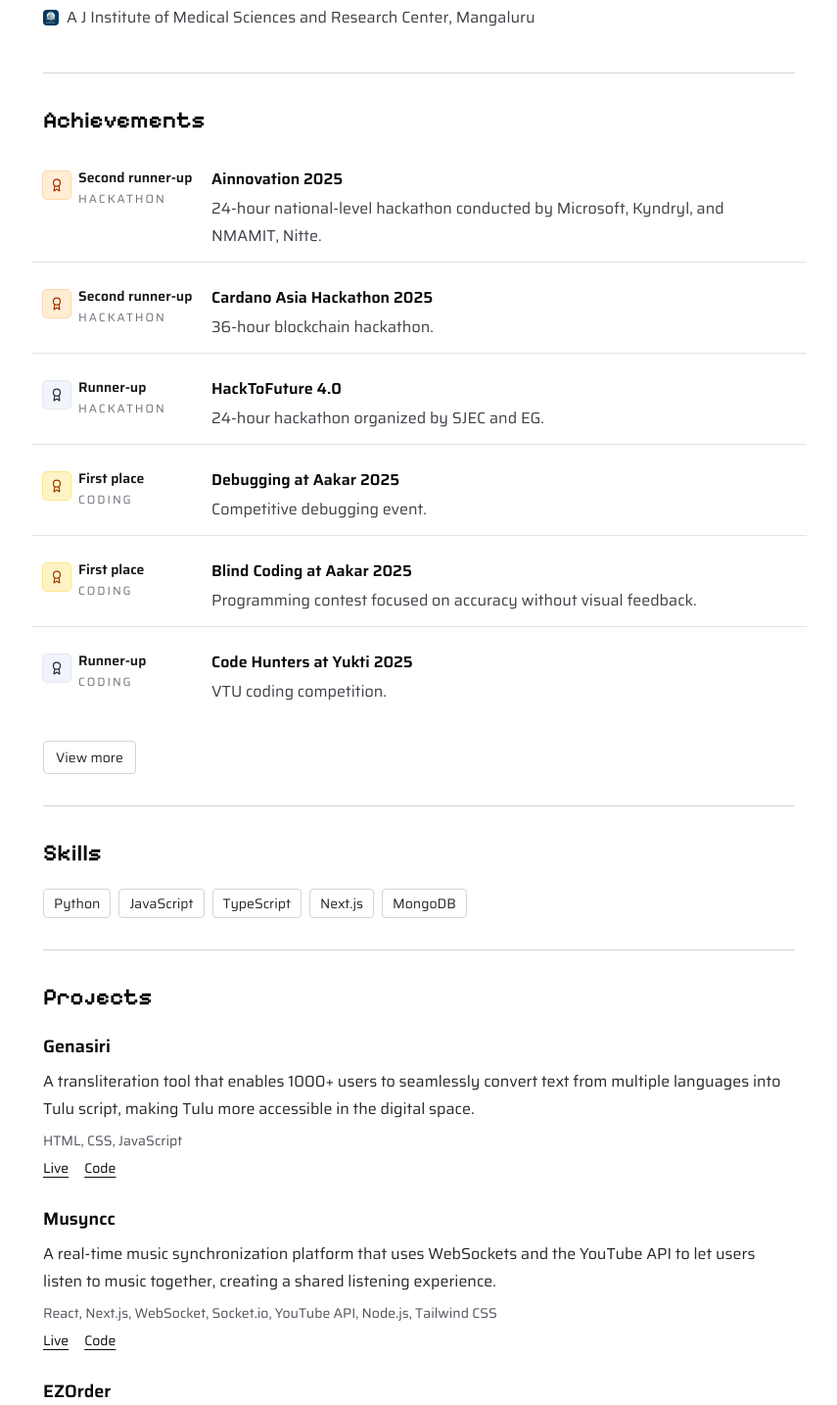
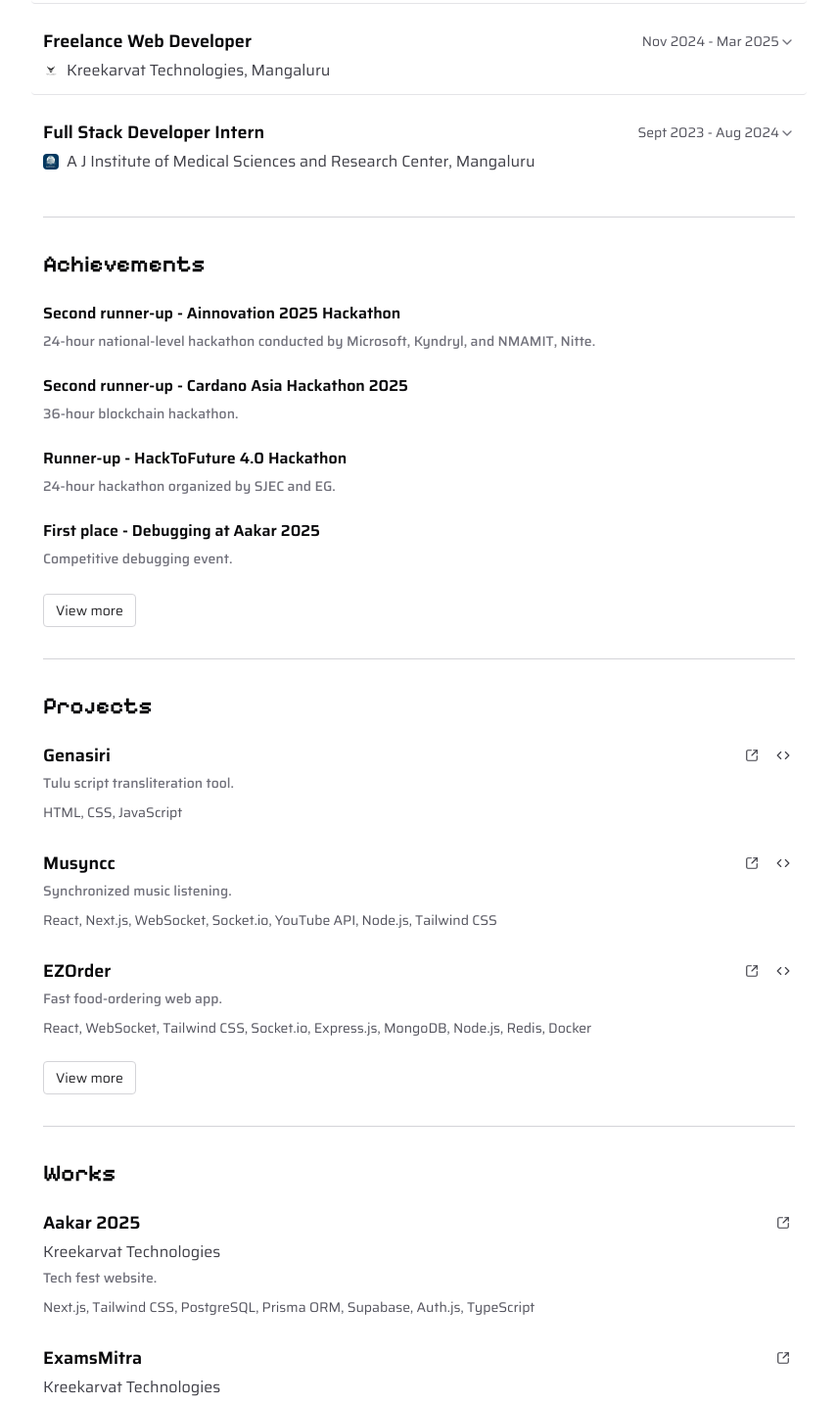
Before and after one commit to jtuluve/portfolio, a Next.js app: page /minimal in a window 1280 px wide. Shown: the part 860-2294 px from the top of the page at 98% size, without its empty margins (212-1067 px from the left). Built offline with nearby package versions, Linux system fonts and the light colour scheme.

Commit message:
feat: Refactor minimal portfolio layout with improved project and work descriptions, added icon links, and enhanced skills section

```diff
--- a/app/minimal/minimal-portfolio.tsx
+++ b/app/minimal/minimal-portfolio.tsx
@@ -2,131 +2,127 @@
 
 import { experience, projects, works } from "@/constants/data";
 import Lenis from "lenis";
-import { Award, Moon, Sun } from "lucide-react";
+import {
+  ChevronDown,
+  Code,
+  Moon,
+  SquareArrowOutUpRight,
+  Sun,
+} from "lucide-react";
 import type { ReactNode } from "react";
 import { useEffect, useRef, useState } from "react";
 
 const coreSkills = ["Python", "JavaScript", "TypeScript", "Next.js", "MongoDB"];
-const initialProjectCount = 4;
-const initialWorkCount = 4;
-const initialAchievementCount = 6;
+const initialProjectCount = 3;
+const initialWorkCount = 3;
+const initialAchievementCount = 4;
 const themeStorageKey = "minimal-theme";
 
-type AchievementPlace = "1st" | "2nd" | "3rd" | "honor";
+const minimalProjectDescriptions: Record<string, string> = {
+  Genasiri: "Tulu script transliteration tool.",
+  Musyncc: "Synchronized music listening.",
+  EZOrder: "Fast food-ordering web app.",
+  "Centralized Hospital Resource Management System":
+    "Real-time hospital resource coordination.",
+  "Express Documentation Generator (create-express-doc)":
+    "Express API docs generator.",
+  LiteKV: "Lightweight key-value client.",
+  "LiteKV-api": "Persistent key-value storage API.",
+  AniPortal: "Anime discovery and list manager.",
+  Telebaravu: "Tulu script image bot.",
+  "🤖 Robin-San Bot": "Anime updates Telegram bot.",
+  "Anywhere Tulu": "Embeddable Tulu transliteration.",
+  Emage: "Emoji mosaic image converter.",
+  "Two Cars Game": "Dual-control reflex game.",
+  "That Snake Again": "Classic Snake remake.",
+};
+
+const minimalWorkDescriptions: Record<string, string> = {
+  "Aakar 2025": "Tech fest website.",
+  ExamsMitra: "Educational services platform.",
+  "SVS Temple PU College": "College website.",
+  "Marketing Tool": "Campaign and analytics manager.",
+  "AJIMS Employee Management Portal": "Internal HR portal.",
+  "WhatsApp Integration Tool": "WhatsApp customer updates.",
+  "Swiggy Integration Tool": "POS order synchronization.",
+  "SVS Temple English Medium School": "School website.",
+  "Zomato Integration Tool": "Automated restaurant order sync.",
+};
 
 const achievements: Array<{
   result: string;
   title: string;
   context: string;
-  category: string;
-  place: AchievementPlace;
 }> = [
   {
     result: "Second runner-up",
-    title: "Ainnovation 2025",
+    title: "Ainnovation 2025 Hackathon",
     context:
       "24-hour national-level hackathon conducted by Microsoft, Kyndryl, and NMAMIT, Nitte.",
-    category: "Hackathon",
-    place: "3rd",
   },
   {
     result: "Second runner-up",
     title: "Cardano Asia Hackathon 2025",
     context: "36-hour blockchain hackathon.",
-    category: "Hackathon",
-    place: "3rd",
   },
   {
     result: "Runner-up",
-    title: "HackToFuture 4.0",
+    title: "HackToFuture 4.0 Hackathon",
     context: "24-hour hackathon organized by SJEC and EG.",
-    category: "Hackathon",
-    place: "2nd",
   },
   {
     result: "First place",
     title: "Debugging at Aakar 2025",
     context: "Competitive debugging event.",
-    category: "Coding",
-    place: "1st",
   },
   {
     result: "First place",
     title: "Blind Coding at Aakar 2025",
     context: "Programming contest focused on accuracy without visual feedback.",
-    category: "Coding",
-    place: "1st",
   },
   {
     result: "Runner-up",
     title: "Code Hunters at Yukti 2025",
     context: "VTU coding competition.",
-    category: "Coding",
-    place: "2nd",
   },
   {
     result: "Second place",
     title: "Code Resurrect at Varnothsava 2025",
     context: "SMVITM programming event.",
-    category: "Coding",
-    place: "2nd",
   },
   {
     result: "Second place",
     title: "Web Designing at Saavishkar",
     context: "MIT Kundapura web design competition.",
-    category: "Design",
-    place: "2nd",
   },
   {
     result: "First place",
     title: "Error Debugging at Saavishkar",
     context: "Debugging competition.",
-    category: "Coding",
-    place: "1st",
   },
   {
     result: "First place",
     title: "Debugging at Aakar 2024",
     context: "AJIET debugging event.",
-    category: "Coding",
-    place: "1st",
   },
   {
     result: "Award recipient",
     title: "Siri Chavadi Puraskara 2022",
     context:
       "Recognized by the Karnataka Tulu Sahitya Academy for contributions to the Unicode proposal for the Tulu script.",
-    category: "Recognition",
-    place: "honor",
   },
   {
     result: "Multiple honors",
     title: "Tulu script tools",
     context: "Recognized for tools that help preserve and promote the Tulu script.",
-    category: "Recognition",
-    place: "honor",
   },
   {
     result: "Workshop lead",
     title: "Peer mentoring",
     context:
       "Conducted workshops on Git, GitHub, MongoDB, and UiPath with practical industry workflows.",
-    category: "Mentorship",
-    place: "honor",
   },
 ];
-
-const achievementBadgeStyles: Record<AchievementPlace, string> = {
-  "1st":
-    "bg-amber-100 text-amber-800 ring-amber-200 dark:bg-amber-400/15 dark:text-amber-200 dark:ring-amber-400/25",
-  "2nd":
-    "bg-slate-100 text-slate-800 ring-slate-200 dark:bg-slate-400/15 dark:text-slate-200 dark:ring-slate-400/25",
-  "3rd":
-    "bg-orange-100 text-orange-800 ring-orange-200 dark:bg-orange-400/15 dark:text-orange-200 dark:ring-orange-400/25",
-  honor:
-    "bg-zinc-100 text-zinc-700 ring-zinc-200 dark:bg-zinc-800 dark:text-zinc-300 dark:ring-zinc-700",
-};
 
 function ExternalLink({
   href,
@@ -147,11 +143,36 @@
   );
 }
 
+function IconLink({
+  href,
+  label,
+  children,
+}: {
+  href: string;
+  label: string;
+  children: ReactNode;
+}) {
+  return (
+    <a
+      href={href}
+      target="_blank"
+      rel="noreferrer"
+      aria-label={label}
+      title={label}
+      className="inline-flex size-6 items-center justify-center rounded text-zinc-700 transition-colors hover:text-zinc-900 dark:text-zinc-300 dark:hover:text-zinc-50"
+    >
+      {children}
+      <span className="sr-only">{label}</span>
+    </a>
+  );
+}
+
 export default function MinimalPortfolio() {
   const [isDark, setIsDark] = useState(false);
   const [showAllProjects, setShowAllProjects] = useState(false);
   const [showAllWorks, setShowAllWorks] = useState(false);
   const [showAllAchievements, setShowAllAchievements] = useState(false);
+  const [expandedExperience, setExpandedExperience] = useState<string | null>(null);
   const [preview, setPreview] = useState<{
     src: string;
     y: number;
@@ -258,15 +279,47 @@
           </div>
         </header>
 
+
+        <section className="border-b border-zinc-300 py-8 dark:border-zinc-700">
+          <h2 className="font-pixelify text-2xl font-semibold">Skills</h2>
+          <div className="mt-5 flex flex-wrap gap-2">
+            {coreSkills.map((skill) => (
+              <span
+                key={skill}
+                className="rounded border border-zinc-300 px-2.5 py-1 text-sm text-zinc-800 dark:border-zinc-700 dark:text-zinc-200"
+              >
+                {skill}
+              </span>
+            ))}
+          </div>
+        </section>
+
         <section className="border-b border-zinc-300 py-8 dark:border-zinc-700">
           <h2 className="font-pixelify text-2xl font-semibold">Experience</h2>
           <div className="mt-5 space-y-3">
-            {experience.map((item) => (
+            {experience.map((item) => {
+              const experienceKey = `${item.role}-${item.company}`;
+              const isExpanded = expandedExperience === experienceKey;
+
+              return (
                 <details
-                key={`${item.role}-${item.company}`}
-                className="group -mx-3 rounded border-b border-zinc-200 px-3 py-3 transition-colors hover:bg-zinc-50 last:border-b-0 dark:border-zinc-800 dark:hover:bg-zinc-900"
+                  key={experienceKey}
+                  open={isExpanded}
+                  className="-mx-3 rounded border-b border-zinc-200 px-3 py-3 transition-colors hover:bg-zinc-50 last:border-b-0 dark:border-zinc-800 dark:hover:bg-zinc-900"
                 >
-                <summary className="flex cursor-pointer list-none flex-col gap-1 marker:hidden sm:flex-row sm:items-start sm:justify-between">
+                  <summary
+                    className="relative flex cursor-pointer list-none flex-col gap-1 pr-4 marker:hidden sm:flex-row sm:items-start sm:justify-between"
+                    onClick={(event) => {
+                      event.preventDefault();
+                      setExpandedExperience((value) =>
+                        value === experienceKey ? null : experienceKey,
+                      );
+                    }}
+                  >
+                  <ChevronDown
+                    aria-hidden="true"
+                    className={`pointer-events-none absolute right-0 top-1 size-4 shrink-0 text-zinc-500 transition-transform duration-150 mt-[3px] ${isExpanded ? "rotate-180 text-zinc-700 dark:text-zinc-200" : "text-zinc-500 dark:text-zinc-400"}`}
+                  />
                   <div>
                     <h3 className="text-lg font-semibold">{item.role}</h3>
                     <p className="mt-1 flex items-center gap-2 text-zinc-700 dark:text-zinc-300">
@@ -295,7 +348,8 @@
                   ) : null}
                 </div>
               </details>
-            ))}
+              );
+            })}
           </div>
         </section>
 
@@ -303,37 +357,18 @@
           <h2 className="font-pixelify text-2xl font-semibold">
             Achievements
           </h2>
-          <div className="mt-5 grid gap-3">
+          <div className="mt-5 space-y-5">
             {visibleAchievements.map((achievement) => (
               <article
                 key={`${achievement.result}-${achievement.title}`}
-                className="-mx-3 grid gap-3 border-b border-zinc-200 px-3 py-3 transition-colors last:border-b-0 hover:bg-zinc-50 dark:border-zinc-800 dark:hover:bg-zinc-900 sm:grid-cols-[10rem_1fr]"
+                className="max-w-2xl"
               >
-                <div className="flex items-start gap-2">
-                  <span
-                    className={`mt-1 inline-flex size-7 shrink-0 items-center justify-center rounded ring-1 ${
-                      achievementBadgeStyles[achievement.place]
-                    }`}
-                  >
-                    <Award className="size-3.5" aria-hidden="true" />
-                  </span>
-                  <div>
-                    <p className="text-sm font-semibold text-zinc-900 dark:text-zinc-100">
-                      {achievement.result}
-                    </p>
-                    <p className="mt-1 text-xs uppercase tracking-[0.16em] text-zinc-500 dark:text-zinc-500">
-                      {achievement.category}
-                    </p>
-                  </div>
-                </div>
-                <div>
-                  <h3 className="font-semibold text-zinc-950 dark:text-zinc-50">
-                    {achievement.title}
+                <h3 className="text-base font-semibold leading-7 text-zinc-950 dark:text-zinc-50">
+                  {achievement.result} - {achievement.title}
                 </h3>
-                  <p className="mt-1 leading-7 text-zinc-700 dark:text-zinc-300">
+                <p className="mt-0.5 text-sm font-medium leading-6 text-zinc-500 dark:text-zinc-400">
                   {achievement.context}
                 </p>
-                </div>
               </article>
             ))}
           </div>
@@ -346,20 +381,6 @@
               {showAllAchievements ? "View less" : "View more"}
             </button>
           ) : null}
-        </section>
-
-        <section className="border-b border-zinc-300 py-8 dark:border-zinc-700">
-          <h2 className="font-pixelify text-2xl font-semibold">Skills</h2>
-          <div className="mt-5 flex flex-wrap gap-2">
-            {coreSkills.map((skill) => (
-              <span
-                key={skill}
-                className="rounded border border-zinc-300 px-2.5 py-1 text-sm text-zinc-800 dark:border-zinc-700 dark:text-zinc-200"
-              >
-                {skill}
-              </span>
-            ))}
-          </div>
         </section>
 
         <section className="border-b border-zinc-300 py-8 dark:border-zinc-700">
@@ -376,17 +397,27 @@
                 }
                 onMouseLeave={() => setPreview(null)}
               >
+                <div className="flex items-center justify-between gap-3">
                   <h3 className="text-lg font-semibold">{project.title}</h3>
-                <p className="mt-2 leading-7 text-zinc-800 dark:text-zinc-200">
-                  {project.description}
+                  <div className="flex shrink-0 items-center gap-2">
+                    <IconLink href={project.liveUrl} label="Live">
+                      <SquareArrowOutUpRight
+                        className="size-3.5"
+                        aria-hidden="true"
+                      />
+                    </IconLink>
+                    <IconLink href={project.codeUrl} label="Code">
+                      <Code className="size-3.5" aria-hidden="true" />
+                    </IconLink>
+                  </div>
+                </div>
+                <p className="mt-0.5 text-sm font-medium leading-6 text-zinc-500 dark:text-zinc-400">
+                  {minimalProjectDescriptions[project.title] ??
+                    project.description}
                 </p>
                 <p className="mt-2 text-sm text-zinc-600 dark:text-zinc-400">
                   {project.technologies.join(", ")}
                 </p>
-                <div className="mt-2 flex flex-wrap gap-x-4 gap-y-1 text-sm">
-                  <ExternalLink href={project.liveUrl}>Live</ExternalLink>
-                  <ExternalLink href={project.codeUrl}>Code</ExternalLink>
-                </div>
               </article>
             ))}
           </div>
@@ -415,21 +446,28 @@
                 }
                 onMouseLeave={() => setPreview(null)}
               >
+                <div className="flex items-center justify-between gap-3">
                   <h3 className="text-lg font-semibold">{work.title}</h3>
+                  {work.liveUrl ? (
+                    <div className="flex shrink-0 items-center gap-2">
+                      <IconLink href={work.liveUrl} label="Live">
+                        <SquareArrowOutUpRight
+                          className="size-3.5"
+                          aria-hidden="true"
+                        />
+                      </IconLink>
+                    </div>
+                  ) : null}
+                </div>
                 <p className="mt-1 text-zinc-700 dark:text-zinc-300">
                   {work.company}
                 </p>
-                <p className="mt-2 leading-7 text-zinc-800 dark:text-zinc-200">
-                  {work.description}
+                <p className="mt-0.5 text-sm font-medium leading-6 text-zinc-500 dark:text-zinc-400">
+                  {minimalWorkDescriptions[work.title] ?? work.description}
                 </p>
                 <p className="mt-2 text-sm text-zinc-600 dark:text-zinc-400">
                   {work.tools.join(", ")}
                 </p>
-                {work.liveUrl ? (
-                  <div className="mt-2 text-sm">
-                    <ExternalLink href={work.liveUrl}>Live</ExternalLink>
-                  </div>
-                ) : null}
               </article>
             ))}
           </div>
```
Lines whose indentation alone changed are shown as unchanged.
